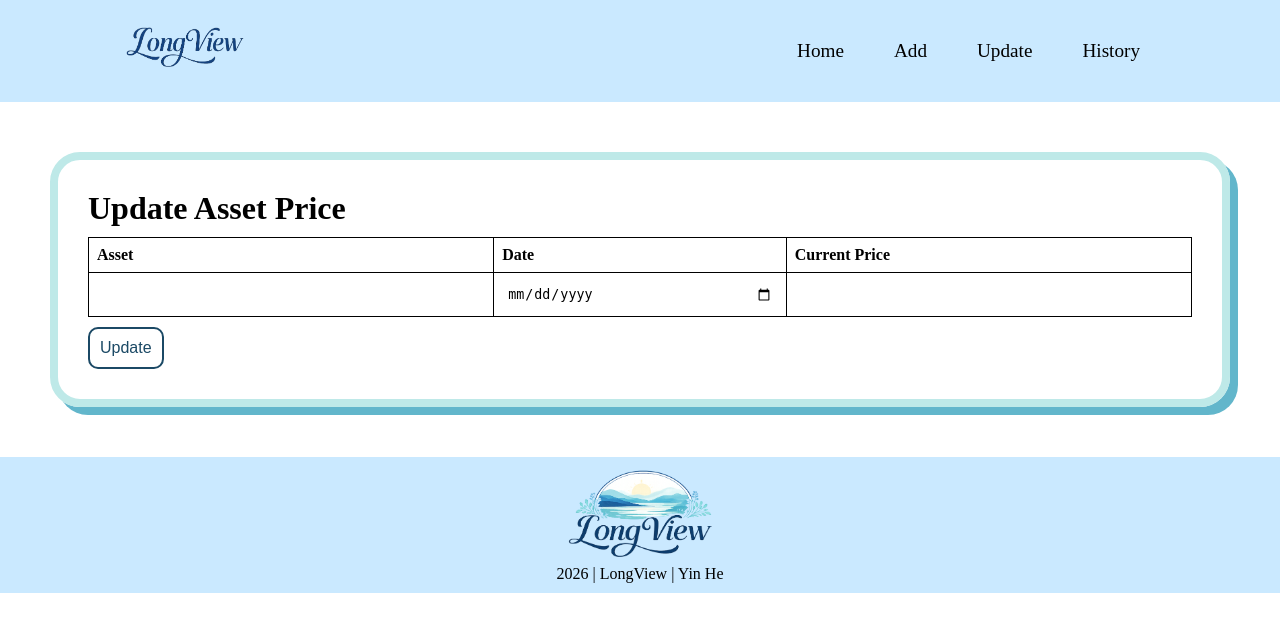
After one commit to yolohe1210/LongView, a Flask app: page /update in a window 1280 px wide. The commit adds this page. Shown: the top 632 px of the page. Run offline with Flask 3, Linux system fonts and the light colour scheme.

Commit message:
basic website

```diff
--- a/app.py
+++ b/app.py
@@ -6,7 +6,7 @@ app = Flask(__name__)
 @app.route("/")
 def index():
     data = portfolio.get_portfolio_summary()
-    print(data)
+    data["portfolio_history"] = portfolio.get_portfolio_history()
     return render_template("index.html", data=data)
 
 
@@ -30,6 +30,18 @@ def history():
     return render_template("history.html", trades=trades)
 
 
+@app.route("/update", methods=["GET", "POST"])
+def update_price():
+    if request.method == "POST":
+        portfolio.update_price(
+            request.form["asset"],
+            request.form["price"],
+            request.form["date"]
+        )
+        return redirect("/")
+    return render_template("update.html")
+
+
 if __name__ == "__main__":
     portfolio.initialize_files()
     app.run(debug=True)
--- a/portfolio.py
+++ b/portfolio.py
@@ -5,6 +5,7 @@
 import csv
 import os
 from decimal import Decimal, ROUND_HALF_UP
+from collections import defaultdict
 
 TRADE_FILE = "trade.csv"
 PRICE_FILE = "price.csv"
@@ -191,3 +192,58 @@ def get_trade_history():
         print("Error loading trade history:", e)
 
     return trades
+
+
+# =========================
+# Portfolio History
+# =========================
+
+def get_portfolio_history():
+    trades = get_trade_history()
+    trades_sorted = sorted(trades, key=lambda x: x["date"])
+
+    # 按日期收集价格更新
+    price_updates = defaultdict(dict)
+    try:
+        with open("price.csv", "r") as f:
+            reader = csv.DictReader(f)
+            for row in reader:
+                date = row["updated_at"]
+                asset = row["asset"].strip()
+                price = Decimal(str(row["current_price"]))
+                price_updates[date][asset] = price
+    except Exception as e:
+        print("Error loading price updates:", e)
+
+    # 按日期收集交易
+    trades_by_date = defaultdict(list)
+    for trade in trades_sorted:
+        trades_by_date[trade["date"]].append(trade)
+
+    all_dates = sorted(set(list(trades_by_date.keys()) + list(price_updates.keys())))
+
+    holdings = defaultdict(Decimal)
+    last_price_per_asset = {}
+    history = []
+
+    for date in all_dates:
+        # 先处理当天交易
+        for trade in trades_by_date.get(date, []):
+            asset = trade["asset"].strip()
+            qty = Decimal(str(trade["quantity"]))
+            trade_price = Decimal(str(trade["price"]))
+
+            holdings[asset] += qty
+            # 如果当天没有 price 更新，就用交易价格
+            if asset not in price_updates.get(date, {}):
+                last_price_per_asset[asset] = trade_price
+
+        # 再处理当天 price.csv 更新
+        for asset, price in price_updates.get(date, {}).items():
+            last_price_per_asset[asset] = price
+
+        # 计算当天组合总价值
+        total_value = sum(holdings[a] * last_price_per_asset.get(a, Decimal("0")) for a in holdings)
+        history.append({"date": date, "value": float(total_value)})
+
+    return history
--- a/price.csv
+++ b/price.csv
@@ -1 +1,4 @@
 asset,current_price,updated_at
+VOO,630.18,2026-03-04
+IBIT,41.44,2026-03-04
+QQQ,610.75,2026-03-04
--- a/static/main.js
+++ b/static/main.js
@@ -0,0 +1,69 @@
+window.addEventListener("DOMContentLoaded", () => {
+    // pie chart
+    const dataTag = document.getElementById("portfolio-data");
+
+    if (dataTag) {
+        const portfolioData = JSON.parse(dataTag.textContent);
+
+        const labels = portfolioData.map(a => a.asset);
+        const values = portfolioData.map(a => a.current_value);
+
+        const ctx = document.getElementById("allocationChart");
+
+        new Chart(ctx, {
+            type: "pie",
+            data: {
+                labels: labels,
+                datasets: [{
+                    label: "Current Value",
+                    data: values,
+                    backgroundColor: [
+                        "#5fa8d3", "#62b6cb", "#bee9e8", "#cae9ff", "#1b4965"
+                    ],
+                    borderWidth: 1
+                }]
+            },
+            options: {
+                responsive: true
+            }
+        });
+    }
+
+
+    // line chart
+    const historyTag = document.getElementById("portfolio-history");
+    if (historyTag) {
+        const historyData = JSON.parse(historyTag.textContent);
+        const trendLabels = historyData.map(a => a.date);
+        const trendValues = historyData.map(a => a.value);
+
+        const trendCtx = document.getElementById("profitTrendChart");
+
+        new Chart(trendCtx, {
+            type: "line",
+            data: {
+                labels: trendLabels,
+                datasets: [{
+                    label: "Portfolio Value",
+                    data: trendValues,
+                    fill: true,
+                    backgroundColor: "rgba(95,168,211,0.2)",
+                    borderColor: "#5fa8d3",
+                    tension: 0.3
+                }]
+            },
+            options: {
+                responsive: true,
+                scales: {
+                    y: {
+                        beginAtZero: false,
+                        title: { display: true, text: "Value ($)" }
+                    },
+                    x: {
+                        title: { display: true, text: "Date" }
+                    }
+                }
+            }
+        });
+    }
+});
--- a/static/style.css
+++ b/static/style.css
@@ -96,8 +96,20 @@ main {
     border: none;
     cursor: pointer;
 }
-.chart1 {
-    margin: 50px 0;
+.charts-container {
+    display: flex;
+    justify-content: center;
+    gap: 50px;
+    flex-wrap: wrap;
+    margin: 50px;
+}
+
+.chart-box {
+    text-align: center;
+    border: 8px solid #bee9e8;
+    border-radius: 30px;
+    box-shadow: 8px 8px #62b6cb;
+    padding: 20px;
 }
 
 /* add page */
--- a/templates/add.html
+++ b/templates/add.html
@@ -14,6 +14,7 @@
             <ul>
                 <li><a href="{{ url_for('index') }}">Home</a></li>
                 <li><a href="{{ url_for('add_trade') }}">Add</a></li>
+                <li><a href="{{ url_for('update_price') }}">Update</a></li>
                 <li><a href="{{ url_for('history') }}">History</a></li>
             </ul>
         </nav>
--- a/templates/history.html
+++ b/templates/history.html
@@ -14,6 +14,7 @@
             <ul>
                 <li><a href="{{ url_for('index') }}">Home</a></li>
                 <li><a href="{{ url_for('add_trade') }}">Add</a></li>
+                <li><a href="{{ url_for('update_price') }}">Update</a></li>
                 <li><a href="{{ url_for('history') }}">History</a></li>
             </ul>
         </nav>
--- /dev/null
+++ b/templates/update.html
@@ -0,0 +1,51 @@
+<!DOCTYPE html>
+<html lang="en">
+<head>
+    <meta charset="UTF-8">
+    <meta name="viewport" content="width=device-width, initial-scale=1.0">
+    <title>LongView | Update Price</title>
+    <link rel="stylesheet" href="{{ url_for('static', filename='style.css') }}">
+    <script src="{{ url_for('static', filename='main.js') }}"></script>
+</head>
+
+<body>
+    <header>
+        <img src="{{ url_for('static', filename='logo.png') }}" class="logo">
+
+        <nav>
+            <ul>
+                <li><a href="{{ url_for('index') }}">Home</a></li>
+                <li><a href="{{ url_for('add_trade') }}">Add</a></li>
+                <li><a href="{{ url_for('update_price') }}">Update</a></li>
+                <li><a href="{{ url_for('history') }}">History</a></li>
+            </ul>
+        </nav>
+    </header>
+    <main>
+        <form method="POST">
+            <h1>Update Asset Price</h1>
+            <table>
+                <thead>
+                    <tr>
+                    <th>Asset</th>
+                    <th>Date</th>
+                    <th>Current Price</th>
+                    </tr>
+                </thead>
+                <tbody>
+                    <tr>
+                        <td><input type="text" name="asset"></td>
+                        <td><input type="date" name="date"></td>
+                        <td><input type="number" step="any" name="price"></td>
+                    </tr>
+                </tbody>
+            </table>
+            <button type="submit">Update</button>
+        </form>
+    </main>
+    <footer>
+    <img src="{{ url_for('static', filename='logo-photo.png') }}" class="logo-photo">
+    <p>2026 | LongView | Yin He</p>
+    </footer>
+</body>
+</html>
--- a/trade.csv
+++ b/trade.csv
@@ -1,2 +1,4 @@
 date,asset,quantity,price,note
 2026-03-02,VOO,5.00,631.28,First purchase
+2026-03-02,IBIT,10.00,39.19,Bitcoin
+2026-03-02,QQQ,5.00,608.09,DCA
```
Also changed, not shown: templates/index.html (+22 -5 lines), 1 other file.
